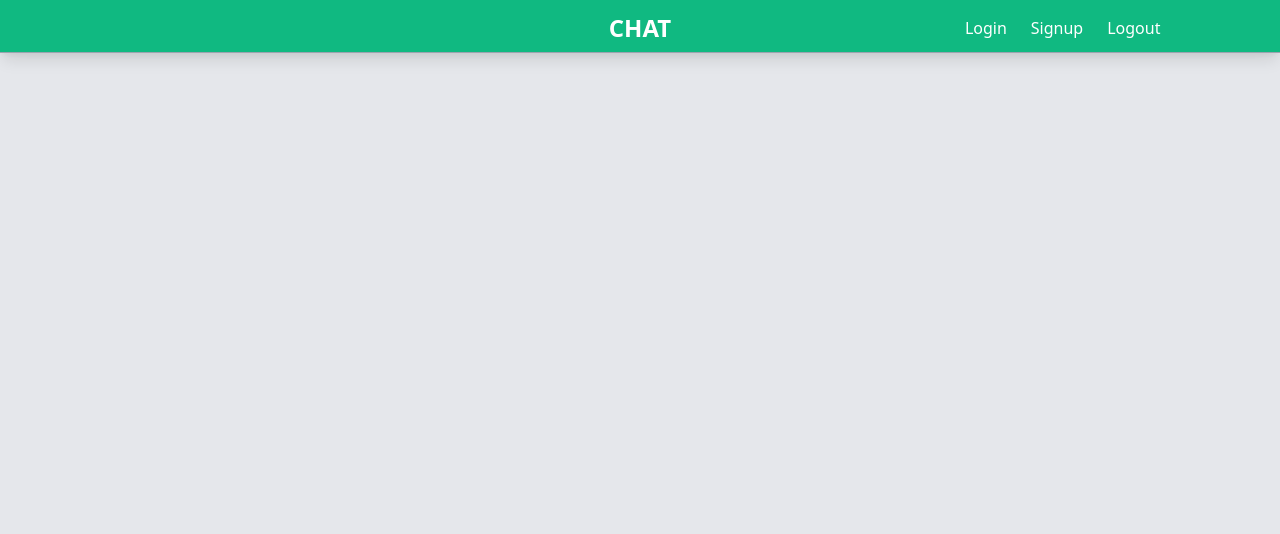
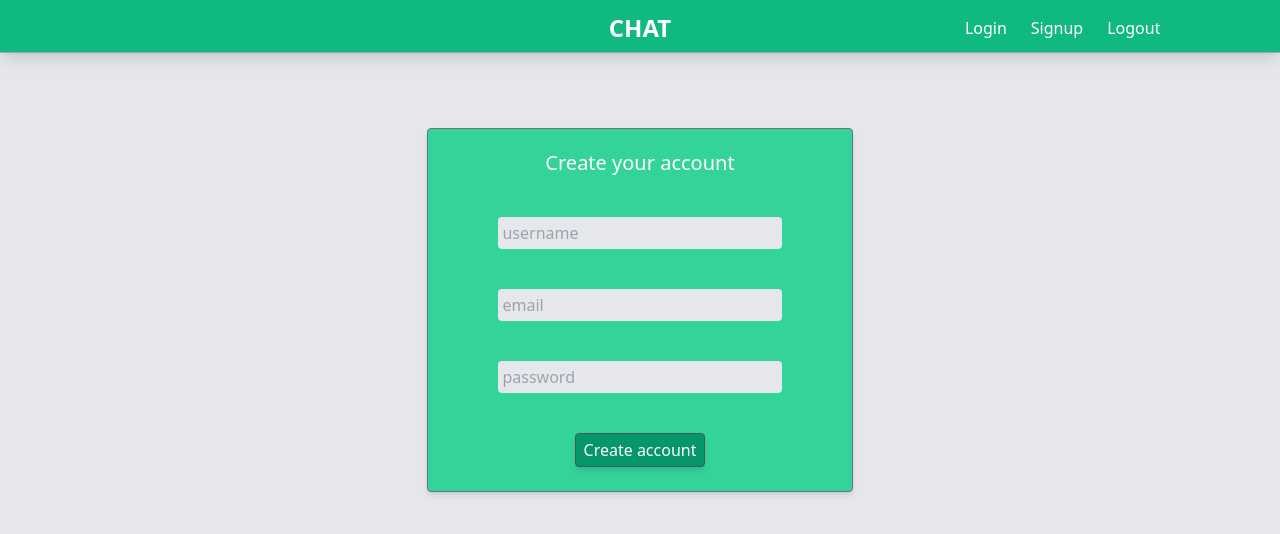
Before and after one commit to RicardoHernandezVarela/chatRoomApp-frontend, a React (Create React App) app: page /signup in a window 1280 px wide. Shown: the top 534 px of the page. Built offline with nearby package versions, Linux system fonts and the light colour scheme; no server answers.

Commit message:
Signup page

```diff
--- a/src/App.js
+++ b/src/App.js
@@ -7,6 +7,7 @@ import routes from './Routes';
 /* SCREENS */
 import Home from './screens/Home';
 import Chat from './screens/Chat';
+import Signup from './screens/Signup';
 
 /* COMPONENTS */
 import Navbar from './components/Navbar';
@@ -25,14 +26,9 @@ class App extends React.Component {
   componentDidMount() {
     // TRY TO CONNECT TO THE SERVER, attempts: 5
     const connectionToSocket = io(this.ENDPOINT, {reconnectionAttempts: 5});
-
-    if (connectionToSocket.connected) {
-      this.setState({
-        socket: connectionToSocket,
-      });
-    } else {
-      console.log('Could not connect with the server');
-    }
+    this.setState({
+      socket: connectionToSocket,
+    });
   }
 
   componentWillUnmount() {
@@ -55,6 +51,7 @@ class App extends React.Component {
           <Switch>
             <Route exact path={routes.HOME} component={() => <Home socket={socket} />} />
             <Route exact path={`${routes.CHAT}/:room_id/:room_name`} component={() => <Chat socket={socket} />} />
+            <Route exact path={routes.SIGNUP} component={Signup} />
           </Switch>
         </div>
       </Router>
--- a/src/Routes/index.js
+++ b/src/Routes/index.js
@@ -1,6 +1,7 @@
 const routes = {
   HOME: '/',
   CHAT: '/chat',
+  SIGNUP: '/signup',
 };
 
 export default routes;
--- a/src/components/Navbar/index.js
+++ b/src/components/Navbar/index.js
@@ -14,7 +14,9 @@ function Navbar() {
         </svg>
       </div>
 
-      <h3 className="col-start-2 text-center p-2 font-bold text-white text-2xl">CHAT</h3>
+      <NavLink className="col-start-2 p-2" to={routes.HOME}>
+        <h3 className="text-center font-bold text-white text-2xl">CHAT</h3>
+      </NavLink>
 
       <nav className="col-start-1 md:col-start-3 pt-1 pb-1 relative">
         <ul className="hidden md:flex md:justify-center">
@@ -22,7 +24,7 @@ function Navbar() {
             <NavLink to={routes.HOME}>Login</NavLink>
           </li>
           <li className="text-center p-2 mr-2 text-white">
-            <NavLink to={routes.HOME}>Signup</NavLink>
+            <NavLink to={routes.SIGNUP}>Signup</NavLink>
           </li>
           <li className="text-center p-2 mr-2 text-white">
             <NavLink to={routes.HOME}>Logout</NavLink>
@@ -34,7 +36,7 @@ function Navbar() {
             <NavLink to={routes.HOME}>Login</NavLink>
           </li>
           <li className="text-center p-2 hover:bg-gray-300">
-            <NavLink to={routes.HOME}>Signup</NavLink>
+            <NavLink to={routes.SIGNUP}>Signup</NavLink>
           </li>
           <li className="text-center p-2 hover:bg-gray-300">
             <NavLink to={routes.HOME}>Logout</NavLink>
--- a/src/screens/Chat/index.js
+++ b/src/screens/Chat/index.js
@@ -62,7 +62,7 @@ function Chat(props) {
         <h5>{`CHAT ROOM: ${user.name} ${room_name}`}</h5>
       </div>
 
-      <div className="block m-auto w-3/4 mt-8 md:col-start-2 md:col-span-3 bg-gray-300 rounded border border-gray-800 shadow-md overflow-hidden">
+      <div className="block m-auto w-3/4 mt-16 md:col-start-2 md:col-span-3 bg-gray-300 rounded border border-gray-800 shadow-md overflow-hidden">
         <MessagesList msgsList={msgsList} user={user} />
 
         <MessageInput sendMessage={sendMessage} setMessage={setMessage} message={message} />
--- /dev/null
+++ b/src/screens/Signup/index.js
@@ -0,0 +1,80 @@
+import React from 'react';
+
+function Signup(props) {
+  const userAccountBase = {
+    name: '',
+    email: '',
+    password: ''
+  };
+
+  const [userAccount, setUserAccount] = React.useState(userAccountBase);
+
+  const onValueChange = (event) => {
+    const userAccountCopy = userAccount;
+    userAccountCopy[event.target.name] = event.target.value;
+    setUserAccount({...userAccountCopy});
+  };
+
+  // CREATE ACCOUNT / SIGNUP
+  const createAccount = (event) => {
+    event.preventDefault();
+    console.log(userAccount);
+    setUserAccount(userAccountBase);
+  };
+
+  return (
+    <div className="bg-gray-200 pt-16">
+      <div className="w-2/3 md:w-1/3 block m-auto border border-gray-500 rounded shadow-md bg-green-400 mt-16">
+        <form className="text-center pt-2 pb-2" onSubmit={(event) => createAccount(event)}>
+          <h4 className="text-white mt-3 mb-8 text-xl">Create your account</h4>
+
+          {/* USERNAME INPUT */}
+          <AccountInput
+            type={'text'}
+            name={'name'}
+            placeholder={'username'}
+            value={userAccount.name}
+            onChange={(event) => onValueChange(event)}
+          />
+
+          {/* EMAIL INPUT */}
+          <AccountInput
+            type={'email'}
+            name={'email'}
+            placeholder={'email'}
+            value={userAccount.email}
+            onChange={(event) => onValueChange(event)}
+          />
+
+          {/* PASSWORD INPUT */}
+          <AccountInput
+            type={'password'}
+            name={'password'}
+            placeholder={'password'}
+            value={userAccount.password}
+            onChange={(event) => onValueChange(event)}
+          />
+
+          <button className="border border-gray-600 p-1 pl-2 pr-2 bg-green-600 shadow-md hover:shadow-lg rounded text-white mt-10 mb-4">
+            Create account
+          </button>
+        </form>
+      </div>
+    </div>
+  );
+}
+
+const AccountInput = ({type, name, placeholder, value, onChange}) => {
+  return (
+    <div className="block m-auto mt-10 bg-gray-200 w-2/3 rounded">
+      <input type={type} className="bg-transparent w-full text-gray-600 p-1"
+        name={name}
+        placeholder={placeholder}
+        value={value}
+        onChange={onChange}
+      />
+    </div>
+  );
+};
+
+export default Signup;
```
